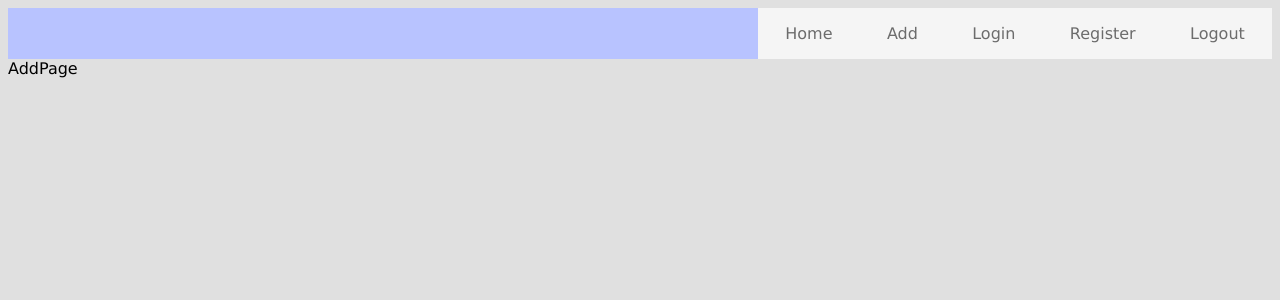
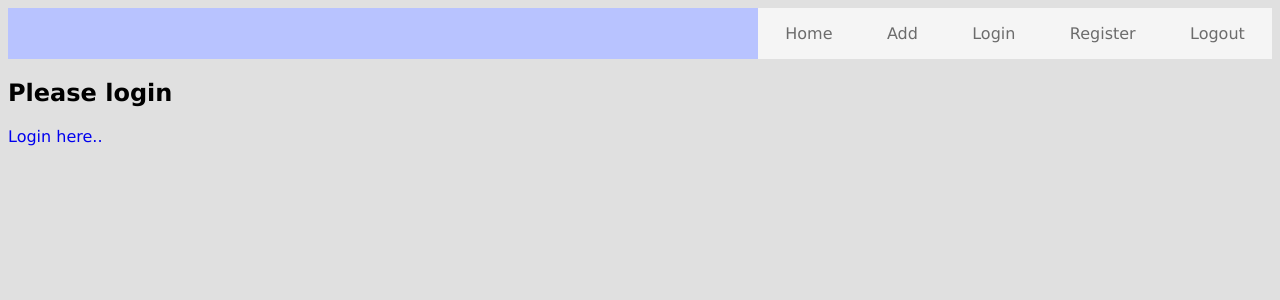
Before and after one commit to Stasysj/stasys_jakaitis_react_darbas, a React (Create React App) app: page /add in a window 1280 px wide. Shown: the top 300 px of the page. Built offline with nearby package versions, Linux system fonts and the light colour scheme; no server answers.

Commit message:
protectedRoute_OK

```diff
--- a/src/App.js
+++ b/src/App.js
@@ -6,18 +6,19 @@
 import LoginPage from './pages/Login/LoginPage';
 import RegisterPage from './pages/Register/RegisterPage';
 import Header from './components/Header/Header';
+import ProtectedRoute from './components/ProtectedRoute';
 
 function App() {
   return (
     <div className='App'>
       <Header />
       <Switch>
-        <Route path={'/home'}>
+        <ProtectedRoute path={'/home'}>
           <HomePage />
-        </Route>
-        <Route path={'/add'}>
+        </ProtectedRoute>
+        <ProtectedRoute path={'/add'}>
           <AddPage />
-        </Route>
+        </ProtectedRoute>
         <Route path={'/login'}>
           <LoginPage />
         </Route>
--- /dev/null
+++ b/src/components/ProtectedRoute.jsx
@@ -0,0 +1,25 @@
+import { Route } from 'react-router';
+
+import { Link } from 'react-router-dom';
+import { useAuthCtx } from '../store/authContext';
+
+function ProtectedRoute(props) {
+  const { isUserLoggedIn } = useAuthCtx();
+  const { children, ...rest } = props;
+  console.log(isUserLoggedIn);
+  return (
+    <Route {...rest}>
+      {isUserLoggedIn ? (
+        children
+      ) : (
+        <>
+          <h2>Please login</h2>
+
+          <Link to={'/login'}>Login here..</Link>
+        </>
+      )}
+    </Route>
+  );
+}
+
+export default ProtectedRoute;
```
